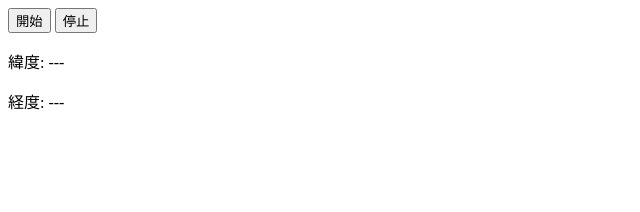
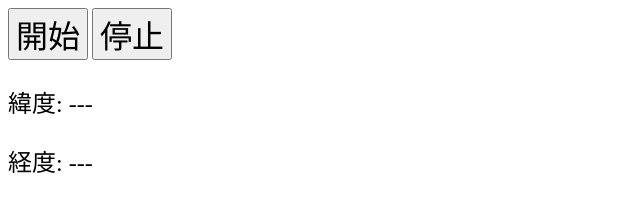
Before and after one commit to green-coronatus/GPS-Information, a plain HTML site: page index.html in a window 1280 px wide. Shown: the whole page, without its empty margins (0-640 px from the left). Drawn offline with Linux system fonts and the light colour scheme.

Commit message:
Enhance styles in index.html for better UI
Updated button and paragraph styles for better readability.

```diff
--- a/index.html
+++ b/index.html
@@ -6,19 +6,19 @@
 </head>
 <body>
 
-<button onclick="startGps()">
+<button onclick="startGps()" style="font-family:Meiryo-UI; font-size:24pt;">
 開始
 </button>
 
-<button onclick="stopGps()">
+<button onclick="stopGps()" style="font-family:Meiryo-UI; font-size:24pt;">
 停止
 </button>
 
-<p>
+<p style="font-family:Meiryo-UI; font-size:18pt;">
 緯度: <span id="latitude">---</span>
 </p>
 
-<p>
+<p style="font-family:Meiryo-UI; font-size:18pt;">
 経度: <span id="longitude">---</span>
 </p>
 
```
